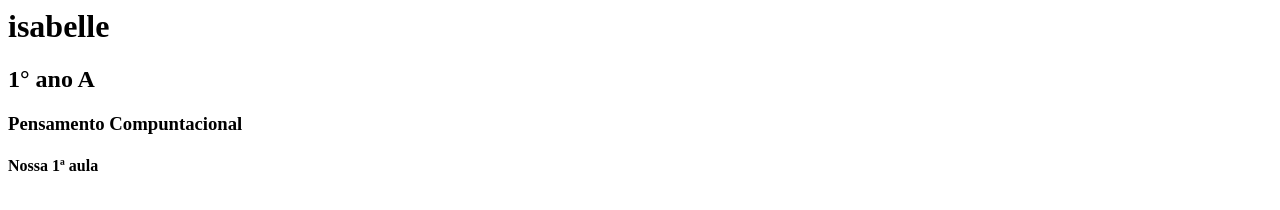
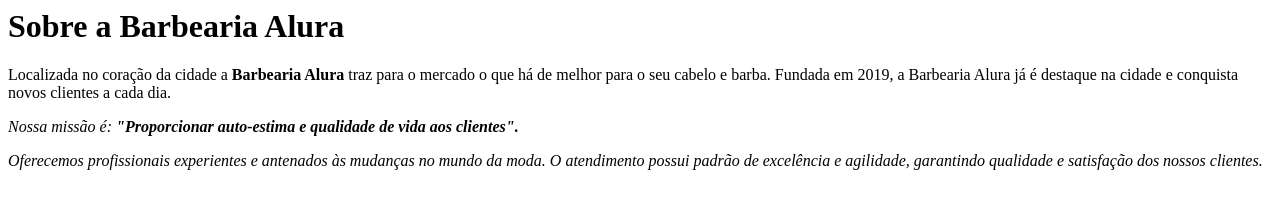
Before and after one commit to isafariasnc/isabelle-gata, a plain HTML site: page index.html in a window 1280 px wide. Drawn offline with Linux system fonts and the light colour scheme.

Commit message:
Add files via upload

```diff
--- a/index.html
+++ b/index.html
@@ -1,4 +1,7 @@
-<h1> isabelle</h1>
-<h2>1° ano A</h2>
-<h3>Pensamento Compuntacional</h3>
-<h4>Nossa 1ª aula</h4>
+<h1>Sobre a Barbearia Alura</h1>
+
+<p>Localizada no coração da cidade a<strong> Barbearia Alura</strong> traz para o mercado o que há de melhor para o seu cabelo e barba. Fundada em 2019, a Barbearia Alura já é destaque na cidade e conquista novos clientes a cada dia.</p>
+
+<em><p>Nossa missão é: <strong>"Proporcionar auto-estima e qualidade de vida aos clientes".</strong>
+
+<p>Oferecemos profissionais experientes e antenados às mudanças no mundo da moda. O atendimento possui padrão de excelência e agilidade, garantindo qualidade e satisfação dos nossos clientes. </p>
```
